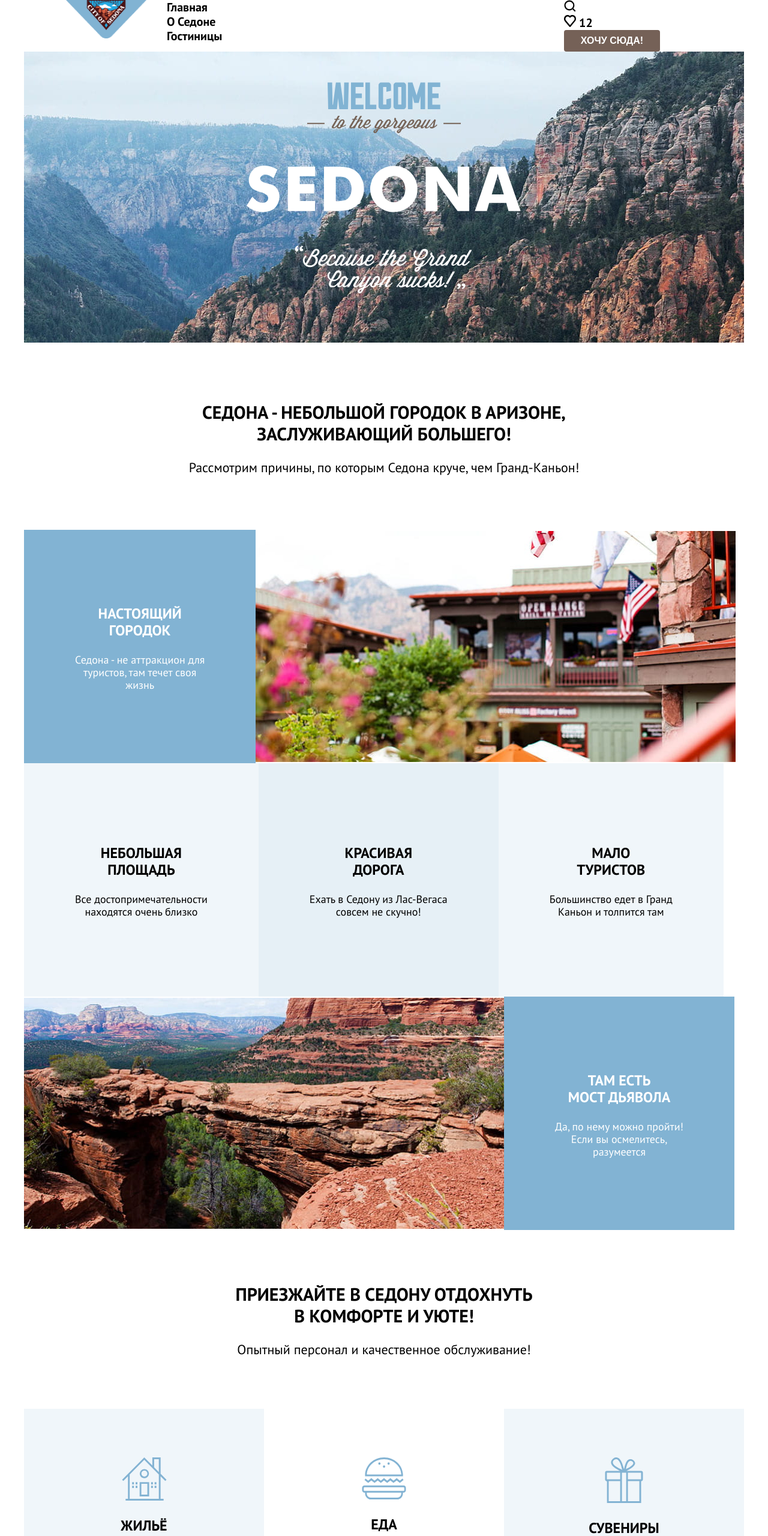
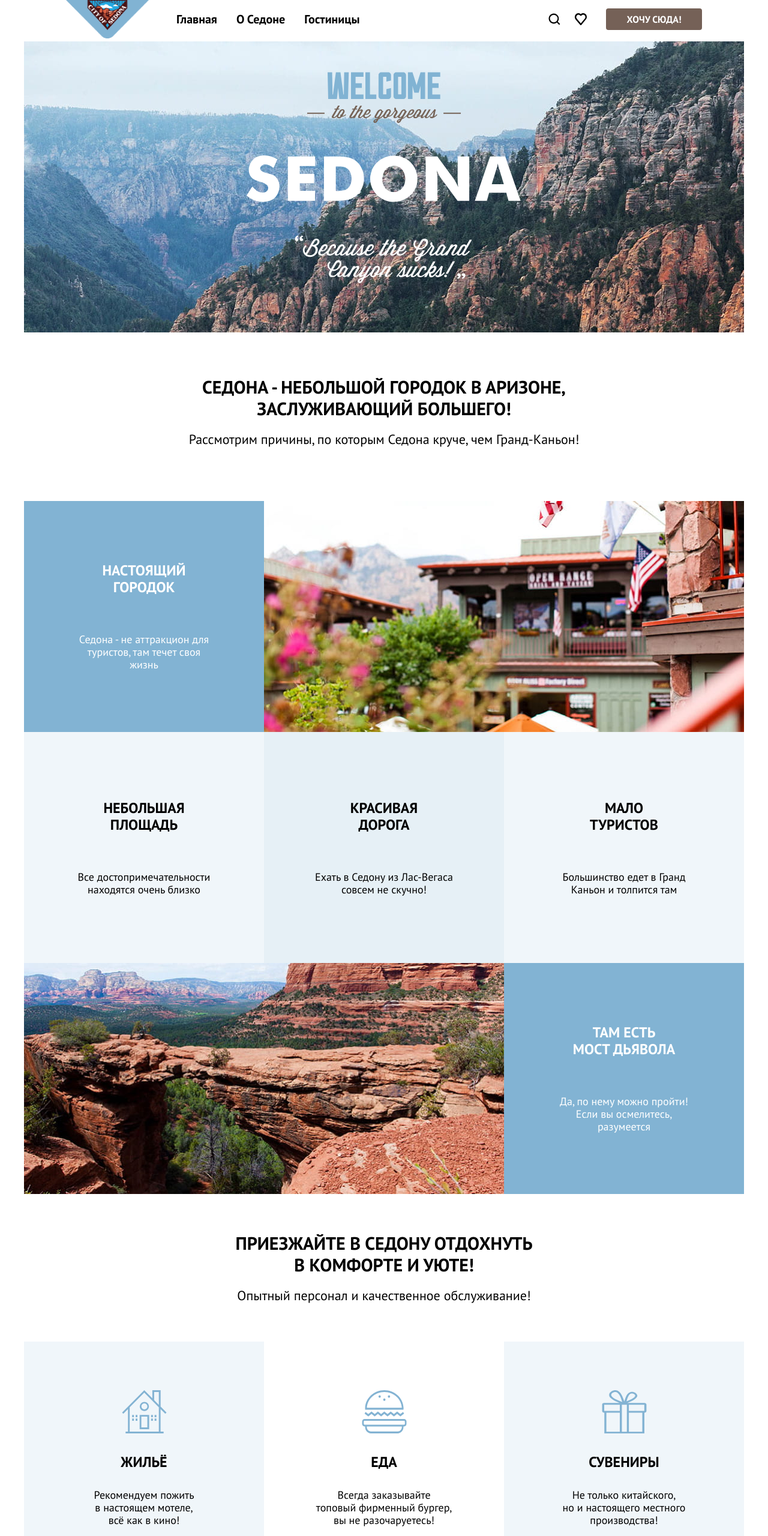
Before and after one commit to htmlacademy-htmlcss/2259141-sedona-2, a plain HTML site: page index.html in a window 1280 px wide. Shown: the top 2560 px of the page at 60% size. Drawn offline with Linux system fonts and the light colour scheme.

Commit message:
Добавляет сетки компонентов

```diff
--- a/index.html
+++ b/index.html
@@ -11,11 +11,11 @@
   <header class="page-header">
     <nav class="navigation">
       <a class="navigation-logo" href="#">
-        <img class="page-header-logo" src="images/logo.png" width="134" height="64" alt="Логотип Седоны">
+        <img class="page-header-logo" src="images/logo.png" width="138" height="64" alt="Логотип Седоны">
       </a>
       <ul class="navigation-list">
         <li class="navigation-item">
-          <a class="navigation-link navigation-link-current" href="index.html">Главная</a>
+          <a class="navigation-link current" href="index.html">Главная</a>
         </li>
         <li class="navigation-item">
           <a class="navigation-link" href="#">О Седоне</a>
@@ -26,21 +26,19 @@
       </ul>
       <ul class="navigation-list navigation-user">
         <li class="navigation-item">
-          <a class="navigation-link" href="#">
+          <a class="navigation-link link-user" href="#">
             <img class="icon-search" src="images/search.svg" width="20" height="20" alt="Поиск">
             <span class="visually-hidden">Поиск</span>
           </a>
         </li>
         <li class="navigation-item">
-          <a class="navigation-link" href="#">
+          <a class="navigation-link link-user" href="#">
             <img class="icon-favourites" src="images/heart.svg" width="20" height="20" alt="Избранное">
             <span class="visually-hidden">Избранное</span>
-            <span class="likes-number">12</span>
           </a>
         </li>
         <li class="navigation-item">
-          <a class="navigation-link" href="#"></a>
-          <button class="navigation-link-button">Хочу сюда!</button>
+          <a class="navigation-link navigation-link-button" href="#">Хочу сюда!</a>
         </li>
       </ul>
     </nav>
@@ -55,24 +53,22 @@
       <section class="advantages">
         <div class="advantages-container-title">
           <h2 class="visually-hidden">Преимущества</h2>
-          <h2 class="title">Седона - небольшой городок в Аризоне,<br>заслуживающий большего!</h2>
+          <h2 class="title advantages-title">Седона - небольшой городок в Аризоне,<br>заслуживающий большего!</h2>
           <p class="title-description">Рассмотрим причины, по которым Седона круче, чем Гранд-Каньон!</p>
         </div>
         <ul class="advantages-list">
           <li class="advantages-item-container">
-            <div class="advantages-container">
             <div class="advantages-image">
               <h3 class="advantages-lead">Настоящий <br>городок</h3>
               <p class="advantages-description">Седона - не аттракцион для <br>туристов, там течет своя <br>жизнь</p>
             </div>
             <img class="advantages-picture" src="images/view-sedona.jpg" width="800" height="385" alt="Вид на Седону">
-            </div>
           </li>
           <li class="advantages-item">
             <h3 class="advantages-lead">Небольшая <br>площадь</h3>
             <p class="advantages-description">Все достопримечательности <br>находятся очень близко</p>
           </li>
-          <li class="advantages-item-road">
+          <li class="advantages-item item-road">
             <h3 class="advantages-lead">Красивая <br>дорога</h3>
             <p class="advantages-description">Ехать в Седону из Лас-Вегаса <br>совсем не скучно!</p>
           </li>
@@ -81,14 +77,12 @@
             <p class="advantages-description">Большинство едет в Гранд <br>Каньон и толпится там</p>
           </li>
           <li class="advantages-item-container">
-            <div class="advantages-container">
-              <img class="advantages-picture" src="images/bridge.jpg" width="800" height="385"
-                alt="Вид на мост дьявола">
             <div class="advantages-image">
               <h3 class="advantages-lead">Там есть <br>мост дьявола</h3>
               <p class="advantages-description">Да, по нему можно пройти! <br>Если вы осмелитесь, <br>разумеется</p>
             </div>
-            </div>
+            <img class="advantages-picture picture-bridge" src="images/bridge.jpg" width="800" height="385"
+              alt="Вид на мост дьявола">
           </li>
         </ul>
       </section>
@@ -103,14 +97,14 @@
             <h3 class="services-lead">Жильё</h3>
             <p class="services-description">Рекомендуем пожить <br>в настоящем мотеле, <br>всё как в кино!</p>
           </li>
-          <li class="services-item-food">
-            <img class="services-icon" src="images/food.svg" width="74" height="70" alt="Еда">
+          <li class="services-item item-food">
+            <img class="services-icon" src="images/food.svg" width="75" height="72" alt="Еда">
             <h3 class="services-lead">Еда</h3>
             <p class="services-description">Всегда заказывайте <br>топовый фирменный бургер, <br>вы не разочаруетесь!
             </p>
           </li>
           <li class="services-item">
-            <img class="services-icon" src="images/gift.svg" width="64" height="76" alt="Сувениры">
+            <img class="services-icon" src="images/gift.svg" width="75" height="72" alt="Сувениры">
             <h3 class="services-lead">Сувениры</h3>
             <p class="services-description">Не только китайского, <br>но и настоящего местного <br>производства!</p>
           </li>
@@ -118,13 +112,13 @@
       </section>
       <section class="search">
         <h2 class="title">Заинтересовались?</h2>
-        <p class="title-description">Укажите предполагаемые даты поездки, <br>и мы покажем вам лучшие предложения
+        <p class="title-description search-description">Укажите предполагаемые даты поездки, <br>и мы покажем вам лучшие предложения
           гостиниц в Седоне</p>
         <a class="search-link-button" href="catalog.html">Поиск гостиницы в Седоне</a>
       </section>
       <section class="page-newsletter">
         <h2 class="title">Подпишитесь на рассылку</h2>
-        <p class="title-description">Только полезная информация и никакого спама, <br>честное бойскаутское!</p>
+        <p class="title-description newsletter-description">Только полезная информация и никакого спама, <br>честное бойскаутское!</p>
         <form class="page-form" action="https://echo.htmlacademy.ru/" method="post">
           <label for="appointment-e-mail" class="visually-hidden">E-mail</label>
           <input type="email" placeholder="Ваш e-mail" name="appointment-e-mail" id="appointment-e-mail" required>
--- a/styles/styles.css
+++ b/styles/styles.css
@@ -14,9 +14,6 @@
 }
 html {
   height: 100%;
-}
-.navigation-list {
-  list-style: none;
 }
 body {
   margin: 0;
@@ -43,13 +40,49 @@ body {
   margin-left: 70px;
 }
 .navigation-list {
+  display: flex;
+  flex-wrap: wrap;
   margin: 0;
   padding: 0;
   width: 440px;
+  list-style: none;
 }
 .navigation-user {
-  max-width: 300px;
+  max-width: 268px;
   margin-left: auto;
+  margin-right: 70px;
+}
+.navigation-link {
+  display: block;
+  padding: 20px 16px;
+  font-size: 20px;
+  font-weight: 700;
+  line-height: 24px;
+  color: #000000;
+  background-color: #FFFFFF;
+  text-align: center;
+  text-decoration: none;
+  text-transform: capitalize;
+}
+.navigation-link-button {
+align-content: center;
+font-weight: 700;
+font-size: 16px;
+line-height: 20px;
+text-transform: uppercase;
+color: #FFFFFF;
+border-radius: 4px;
+width: 160px;
+height: 36px;
+background: #756157;
+margin-top: 14px;
+margin-right: 0;
+margin-bottom: 14px;
+margin-left: 20px;
+padding: 0;
+}
+.link-user {
+  padding: 22px 12px;
 }
 .page-container {
   width: 1200px;
@@ -59,21 +92,9 @@ body {
   color: #000000;
   background-color: #FFFFFF;
 }
-.navigation-link {
-  font-family: "PT Sans", sans-serif;
-  font-size: 20px;
-  font-weight: 700;
-  line-height: 24px;
-  color: #000000;
-  background-color: #FFFFFF;
-  text-align: center;
-  text-decoration: none;
-  text-transform: capitalize;
-}
 .hero {
   width: 1200px;
   min-height: 485px;
-  text-align: center;
   background-image: url(../images/index-background.jpg);
   background-repeat: no-repeat;
   background-color: #FFFFFF;
@@ -82,17 +103,21 @@ body {
 .hero-image {
   margin: 51px 371px 82px;
 }
-.advantages-container-title {
-  margin: 0;
-  padding: 69px 274.5px;
-  text-align: center;
-}
 .advantages {
-  display: flex;
-  flex-direction: column;
   width: 1200px;
   margin: 0;
   padding: 0;
+}
+.advantages-container-title {
+  display: flex;
+  flex-direction: column;
+  padding: 69px 274.5px;
+  text-align: center;
+  margin-bottom: 21px;
+}
+.advantages-title {
+  margin-top: 0;
+  margin-bottom: 25px;
 }
 .advantages-list {
   display: flex;
@@ -102,33 +127,40 @@ body {
   padding: 0;
   text-align: center;
 }
-.advantages-container {
+.advantages-item-container {
   display: flex;
-  align-items: center;
   width: 1200px;
   margin: 0;
   padding: 0;
 }
-.advantages-item {
-  padding: 112.5px 85px;
+.advantages-image {
+  width: 230px;
   margin: 0;
-  background-color: #83B3D31F;
-}
-.advantages-item-road {
-  padding: 112.5px 85px;
-  margin: 0;
-  background-color: #83B3D333;
-}
-.advantages-image {
   padding: 102px 85px;
   background-color: #82B3D3;
   color: #FFFFFF;
 }
+.picture-bridge {
+  order: -1;
+}
+.advantages-item {
+  width: 230px;
+  margin: 0;
+  padding: 112.5px 85px;
+  background-color: #83B3D31F;
+}
+.item-road {
+  background-color: #83B3D333;
+}
 .advantages-lead {
-  font-family: "PT Sans", sans-serif;
   font-size: 24px;
   line-height: 28px;
   text-transform: uppercase;
+  margin-top: 0;
+  margin-bottom: 62px;
+}
+.advantages-description {
+  margin: 0;
 }
 .title {
   font-size: 30px;
@@ -136,52 +168,61 @@ body {
   line-height: 36px;
   text-align: center;
   text-transform: uppercase;
+  margin-top: 0;
+  margin-bottom: 20px;
 }
 .title-description {
   font-size: 22px;
   font-weight: 400;
   line-height: 26px;
   text-align: center;
+  margin: 0;
+}
+.search-description {
+  margin-bottom: 54px;
+}
+.services {
+  width: 1200px;
+  margin: 0;
+  padding: 0;
 }
 .services-container {
+  display: flex;
+  flex-direction: column;
   margin: 0;
   padding: 64px 347.5px;
   text-align: center;
-}
-.services {
-  display: flex;
-  flex-direction: column;
-  width: 1200px;
-  margin: 0;
-  padding: 0;
 }
 .services-list {
   display: flex;
   width: 1200px;
   margin: 0;
   padding: 0;
-  text-align: center;
-}
-.services-lead {
-  font-family: "PT Sans", sans-serif;
-  font-size: 24px;
-  line-height: 28px;
-  text-transform: uppercase;
-  text-align: center;
 }
 .services-item {
   padding: 81px 85px;
   margin: 0;
   text-align: center;
-  width: 400px;
+  width: 230px;
   background-color: #83B3D31F;
 }
-.services-item-food {
-  padding: 81px 85px;
+.services-icon {
+  margin-bottom: 30px;
+}
+.services-description {
   margin: 0;
+}
+.item-food {
+  background-color:#FFFFFF;
+}
+.services-lead {
+  font-weight: 700px;
+  font-size: 24px;
+  line-height: 28px;
+  text-transform: uppercase;
   text-align: center;
-  width: 400px;
-  background-color:#FFFFFF;
+  margin-top: 0;
+  margin-bottom: 30px;
 }
 .search {
   display: block;
@@ -203,22 +244,6 @@ body {
   text-decoration: none;
   padding: 8px 50px 8px 50px;
 }
-.navigation-link-button {
-  color: #FFFFFF;
-  font-size: 16px;
-  font-weight: 700;
-  line-height: 20px;
-  text-align: center;
-  width: 92px;
-  height: 20px;
-  background-color: #756157;
-  border: #FFFFFF;
-  width: 160px;
-  height: 36px;
-  text-align: center;
-  text-transform: uppercase;
-  border-radius: 4px;
-}
 .page-newsletter {
   display: block;
   background-image: url(../images/background-newsletter.jpg);
@@ -237,11 +262,28 @@ body {
   text-align: center;
   color: #000000;
 }
+.newsletter-description {
+  margin-bottom: 54px;
+}
+.page-footer {
+  width: 1200px;
+  margin: 0 auto;
+}
 .page-footer-container {
   display: flex;
   width: 1200px;
-  margin: 0 auto;
   justify-content: space-around;
+  margin-top: 40px;
+  margin-bottom: 30px;
+}
+.footer-social-list {
+  display: flex;
+  flex-wrap: wrap;
+  justify-content: center;
+  align-items: center;
+  margin: 0;
+  padding: 0;
+  list-style: none;
 }
 .catalog-filter-picture {
   background-image: url(../images/catalog-filter.jpg);
@@ -327,11 +369,6 @@ body {
 .main-index ul {
   list-style: none;
 }
-.footer-social-list {
-  list-style: none;
-  margin: 0;
-  padding: 0;
-}
 .main-inner ul {
   list-style: none;
 }
```
Also changed, not shown: catalog.html (+4 -6 lines). Lines whose indentation alone changed are shown as unchanged.
